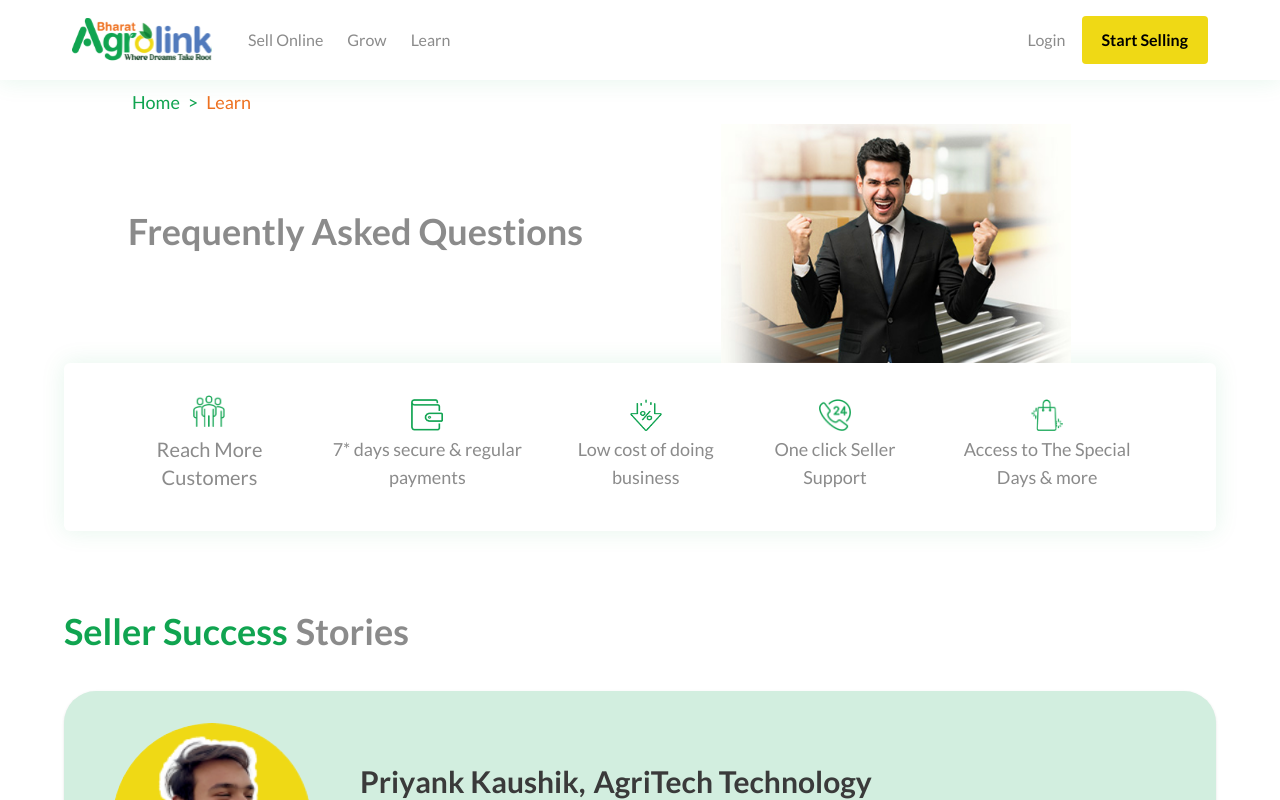
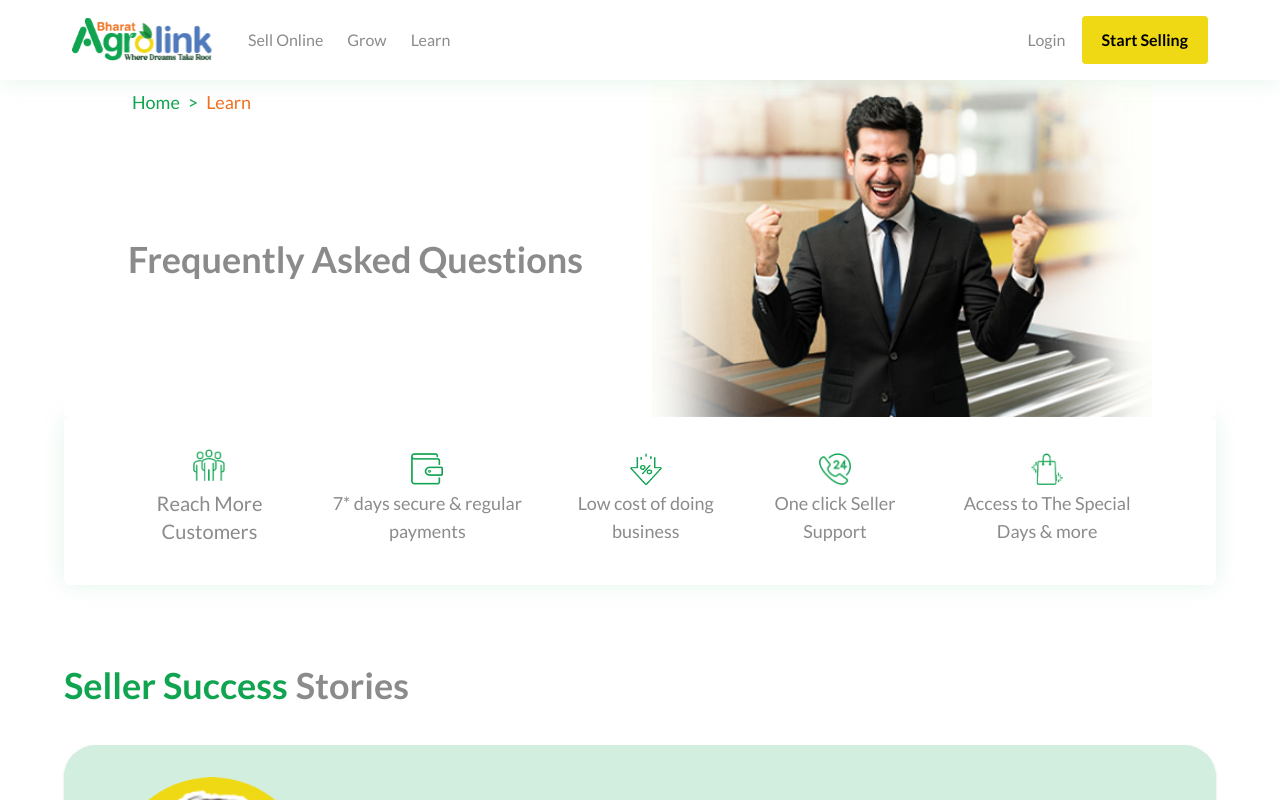
Before and after one commit to techbharatagrolink/Vendor-Onboarding-Module, a Next.js app in the folder vendor-onboarding-module/: page /Learn in a window 1280 px wide. Shown: the top 800 px of the page. Built offline with nearby package versions, Linux system fonts and the light colour scheme; no server answers.

Commit message:
Favicon, Table, Breadcrumb Z-index

```diff
--- a/vendor-onboarding-module/app/components/FullfilmentComparisonTable.js
+++ b/vendor-onboarding-module/app/components/FullfilmentComparisonTable.js
@@ -43,9 +43,9 @@ export default function FulfillmentComparison() {
       <table className="min-w-full  overflow-hidden ">
         <thead className="bg-[#D2EEDF]">
           <tr className="bg-green-100 text-appTextDark text-left text-sm md:text-base">
-            <th className="p-3 w-4/10 "> </th>
-            <th className="p-3 w-3/10   font-semibold">Fulfilment by Bharat Agrolink</th>
-            <th className="p-3 w/3-10 font-semibold">Non Fulfilment by Bharat Agrolink</th>
+            <th className="p-3 w-2/10 "> </th>
+            <th className="p-3 w-4/10   font-semibold">Fulfilment by Bharat Agrolink</th>
+            <th className="p-3 w/4-10 font-semibold">Non Fulfilment by Bharat Agrolink</th>
           </tr>
         </thead>
         <tbody>
--- a/vendor-onboarding-module/app/components/GrowHeroSection.js
+++ b/vendor-onboarding-module/app/components/GrowHeroSection.js
@@ -9,11 +9,13 @@ export default function GrowSectionHero() {
       <div className=" px-6 md:px-16">
 
         {/* BreadCrumb */}
-        <PageIdentifier pageName={"Grow"}/>
+         <div className="relative z-20">
+          <PageIdentifier pageName={"Grow"}/>
+        </div>
 
 
 
-        <section className="flex flex-col-reverse md:flex-row items-center justify-between px-6 md:px-16  bg-white">
+        <section className="flex flex-col-reverse md:flex-row items-center px-6 md:px-16 justify-between bg-white mt-2">
           {/* Left Text Content */}
 
           <div className="md:w-1/2 text-center md:text-left z-10">
@@ -21,12 +23,12 @@ export default function GrowSectionHero() {
           </div>
 
           {/* Right Image */}
-          <div className="md:w-1/2 flex justify-center mb-8 md:mb-0">
+          <div className="md:w-1/2 flex justify-center md:justify-end mb-8 md:mb-0 md:-mt-12">
             <Image
               src="/GrowImage.png"
               alt="Family selling products"
-              width={350}
-              height={350}
+              width={400}
+              height={400}
               className="object-cover z-0"
               //    priority
             />
--- a/vendor-onboarding-module/app/components/LearnHeroSection.js
+++ b/vendor-onboarding-module/app/components/LearnHeroSection.js
@@ -6,27 +6,25 @@ import PageHeading from "./PageHeading";
 export default function LearnHeroSection() {
   return (
     <>
-      <div className=" px-6 md:px-16">
+      <div className="relative px-6 md:px-16">
+        {/* BreadCrumb - now positioned absolutely */}
+        <div className="relative z-20">
+          <PageIdentifier pageName={"Learn"}/>
+        </div>
 
-        {/* BreadCrumb */}
-        <PageIdentifier pageName={"Learn"}/>
-
-
-
-        <section className="flex flex-col-reverse md:flex-row items-center justify-between px-6 md:px-16  bg-white">
+        <section className="flex flex-col-reverse md:flex-row items-center px-6 md:px-16 justify-between bg-white mt-2">
           {/* Left Text Content */}
-
           <div className="md:w-1/2 text-center md:text-left z-10">
             <PageHeading heading={"Frequently Asked Questions"} />
           </div>
 
-          {/* Right Image */}
-          <div className="md:w-1/2 flex justify-center mb-8 md:mb-0">
+          {/* Right Image - adjusted to stick to top */}
+          <div className="md:w-1/2 flex justify-center md:justify-end mb-8 md:mb-0 md:-mt-12">
             <Image
               src="/LearnImage.png"
               alt="Family selling products"
-              width={350}
-              height={350}
+              width={500}
+              height={500}
               className="object-contain z-0"
               //    priority
             />
--- a/vendor-onboarding-module/app/components/PageIdentifier.js
+++ b/vendor-onboarding-module/app/components/PageIdentifier.js
@@ -4,7 +4,7 @@ import React from "react";
 export default function PageIdentifier({pageName}) {
   return (
     <>
-      <div className="flex justify-center md:justify-start items-center lg:items-start my-2 text-center   text-white z-10 px-6 md:px-16">
+      <div className="flex justify-center md:justify-start items-center lg:items-start my-2 text-center text-white z-10 px-6 md:px-16">
         <h1>
           <span className="text-sm md:text-lg text-appGreen mx-1"><Link href="/">Home</Link></span>
           <span className="text-sm md:text-lg text-appGreen mx-1">{">"}</span>
--- a/vendor-onboarding-module/app/components/SellOnlineHero.js
+++ b/vendor-onboarding-module/app/components/SellOnlineHero.js
@@ -9,11 +9,13 @@ export default function SellOnlineHero() {
       <div className=" px-6 md:px-16">
 
         {/* BreadCrumb */}
-        <PageIdentifier pageName={"Sell Online"}/>
+        <div className="relative z-20">
+          <PageIdentifier pageName={"Sell Online"} />
+        </div>
 
 
 
-        <section className="flex flex-col-reverse md:flex-row items-center justify-between px-6 md:px-16  bg-white">
+        <section className="flex flex-col-reverse md:flex-row items-center px-6 md:px-16 justify-between bg-white mt-2">
           {/* Left Text Content */}
 
           <div className="md:w-1/2 text-center md:text-left z-10">
@@ -21,14 +23,14 @@ export default function SellOnlineHero() {
           </div>
 
           {/* Right Image */}
-          <div className="md:w-1/2 flex justify-center mb-8 md:mb-0">
+          <div className="md:w-1/2 flex justify-center md:justify-end mb-8 md:mb-0 md:-mt-12">
             <Image
               src="/SellOnline.jpg"
               alt="Family selling products"
               width={500}
               height={500}
               className="object-contain z-0"
-              //    priority
+            //    priority
             />
           </div>
         </section>
```
Also changed, not shown: 1 other file (tests, documents, lock files or other folders).
